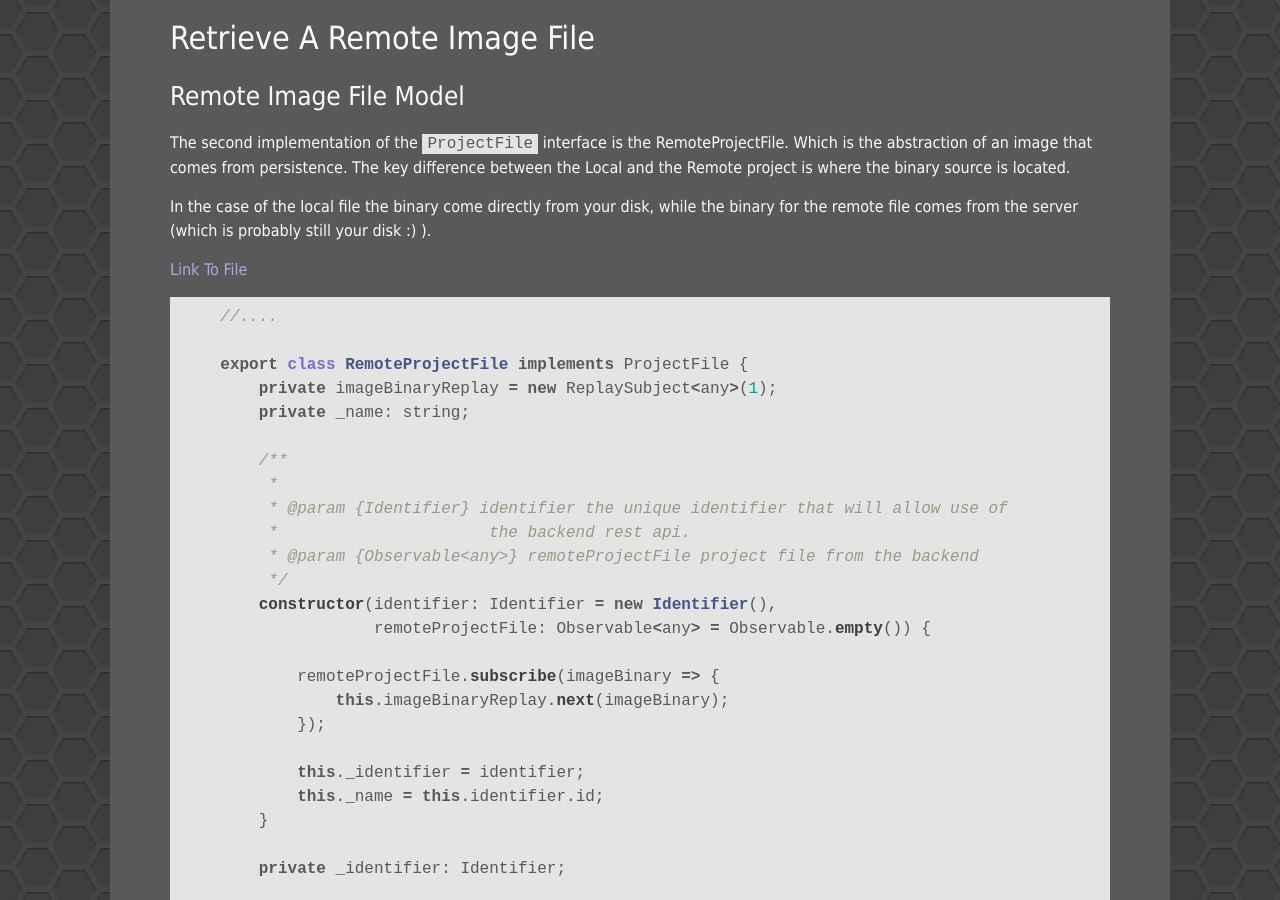
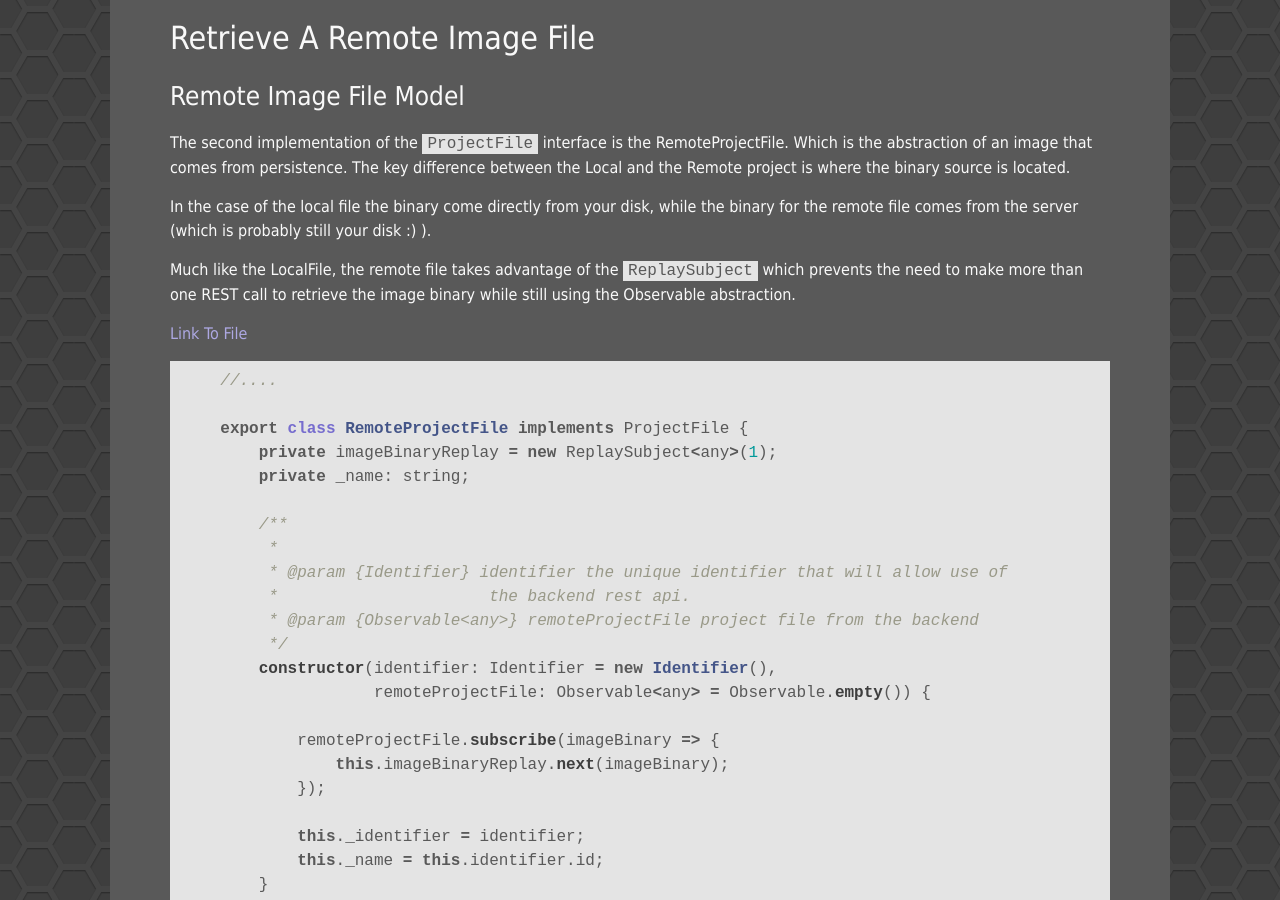
Before and after one commit to Unthrottled/blog, a Jekyll site: the page built from _posts/2017-12-14-Reactive-Mongo-Image-Persistence.md, in a window 1280 px wide and 900 px high, scrolled down 14599 px. Built offline with Jekyll 4.4.1, drawn with Linux system fonts in a browser that asks for light colours.

Commit message:
forgot about this

```diff
--- a/_posts/2017-12-14-Reactive-Mongo-Image-Persistence.md
+++ b/_posts/2017-12-14-Reactive-Mongo-Image-Persistence.md
@@ -637,6 +637,7 @@ The key difference between the Local and the Remote project is where the binary
 
 In the case of the local file the binary come directly from your disk, while the binary for the remote file comes from the server (which is probably still your disk :) ).
 
+Much like the LocalFile, the remote file takes advantage of the `ReplaySubject` which prevents the need to make more than one REST call to retrieve the image binary while still using the Observable abstraction.
 
 [Link To File](https://github.com/cyclic-reference/mongo-images/blob/master/web-content/src/app/projectFiles/model/RemoteProjectFile.ts)
 
```
